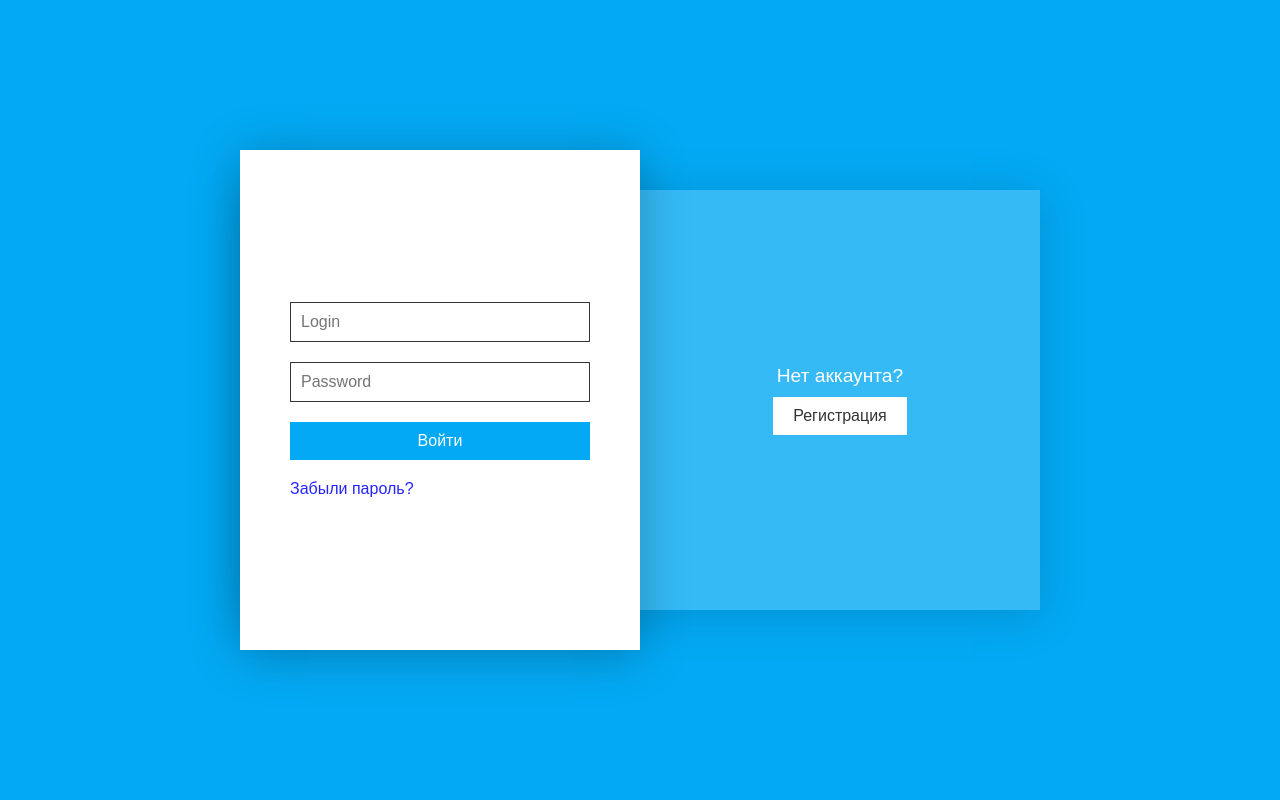
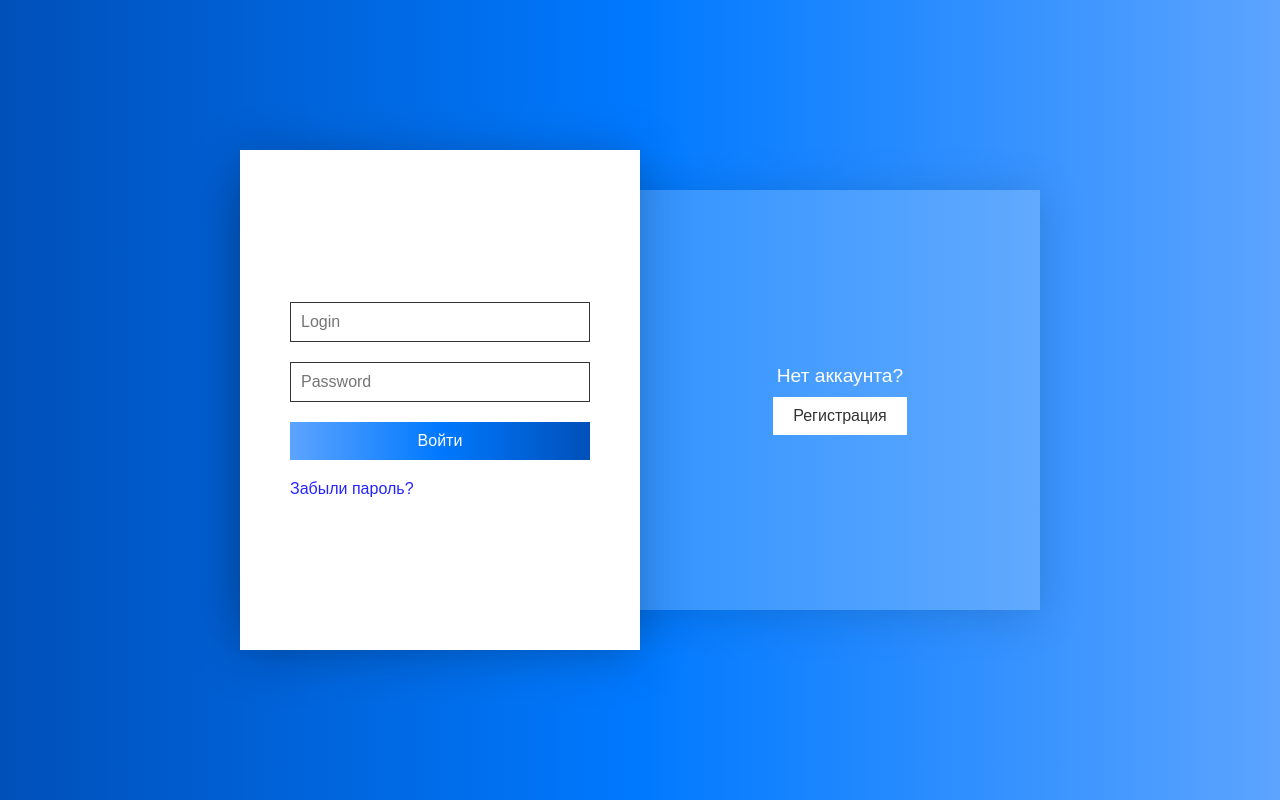
Before and after one commit to Artur-Yamai/HookahDB-frontend, a React (Create React App) app: page /auth in a window 1280 px wide. Built offline with nearby package versions, Linux system fonts and the light colour scheme.

Commit message:
изменен background-color у страницы /auth

```diff
--- a/src/pages/autorization/autorization.scss
+++ b/src/pages/autorization/autorization.scss
@@ -4,10 +4,24 @@
   align-items: center;
   min-height: 100vh;
   width: 100vw;
-  background-color: #03a9f4;
+  // background-color: #03a9f4;
+  background-image: linear-gradient(
+    -90deg,
+    #5ca4ff 0,
+    #0079ff 50%,
+    #0050b9 100%
+  );
 
   &.autorization--active {
-    background: #f43648;
+    // background: #f43648;
+    background-image: linear-gradient(
+      90deg,
+      #ff6a51 0,
+      #ff544d 25%,
+      #f43647 50%,
+      #e60042 75%,
+      #db0041 100%
+    );
   }
 
   &__container {
@@ -124,7 +138,12 @@
     }
 
     .autorization__form form input[type="submit"] {
-      background: #03a9f4;
+      background-image: linear-gradient(
+        90deg,
+        #5ca4ff 0,
+        #0079ff 50%,
+        #0050b9 100%
+      );
       border: none;
       color: #fff;
       // max-width: 100px;
@@ -132,7 +151,15 @@
     }
 
     .autorization__form.autorization__signupForm input[type="submit"] {
-      background: #f43648;
+      // background: #f43648;
+      background-image: linear-gradient(
+        270deg,
+        #ff6a51 0,
+        #ff544d 25%,
+        #f43647 50%,
+        #e60042 75%,
+        #db0041 100%
+      );
     }
 
     .autorization__form form .forgot {
```
